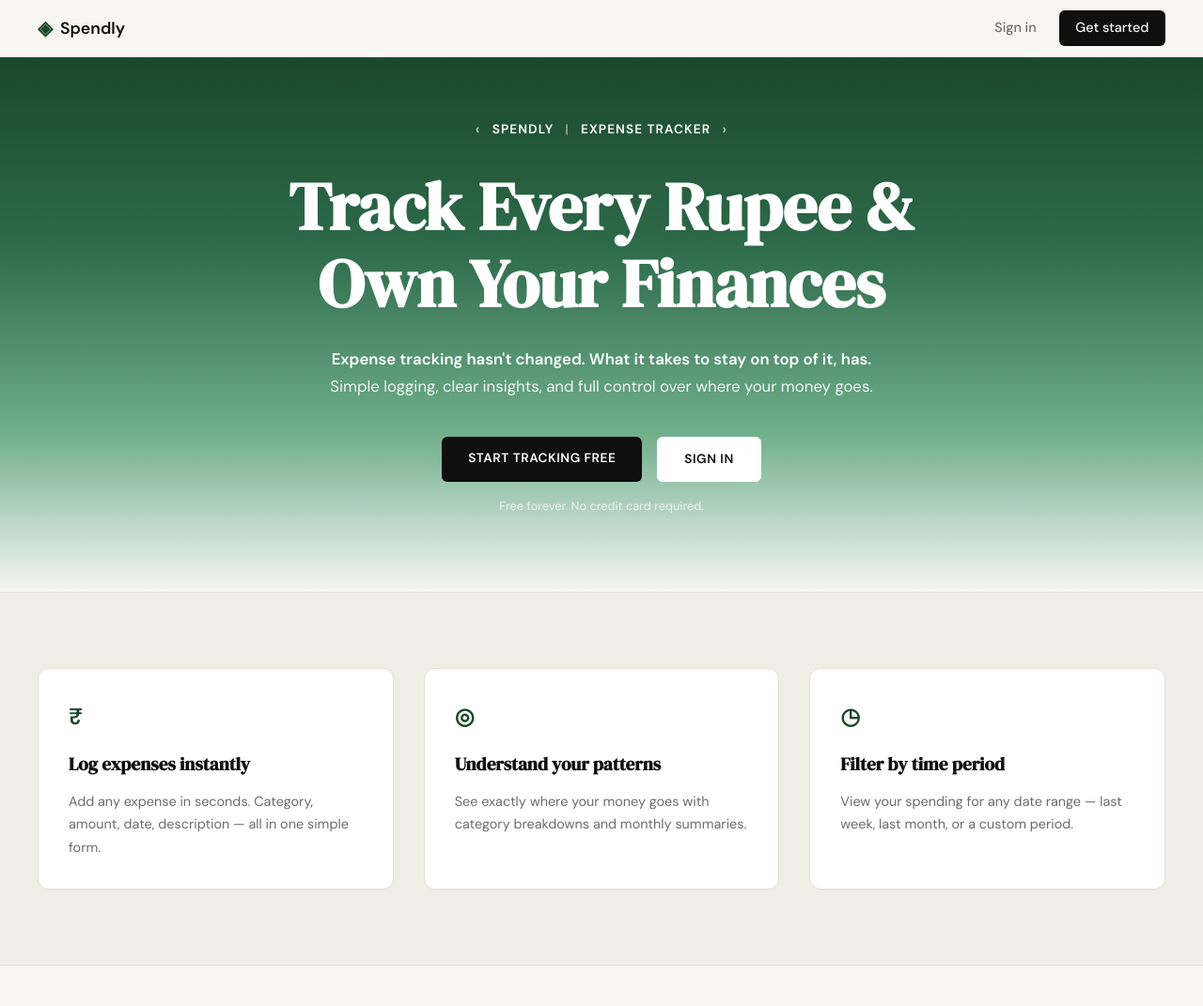
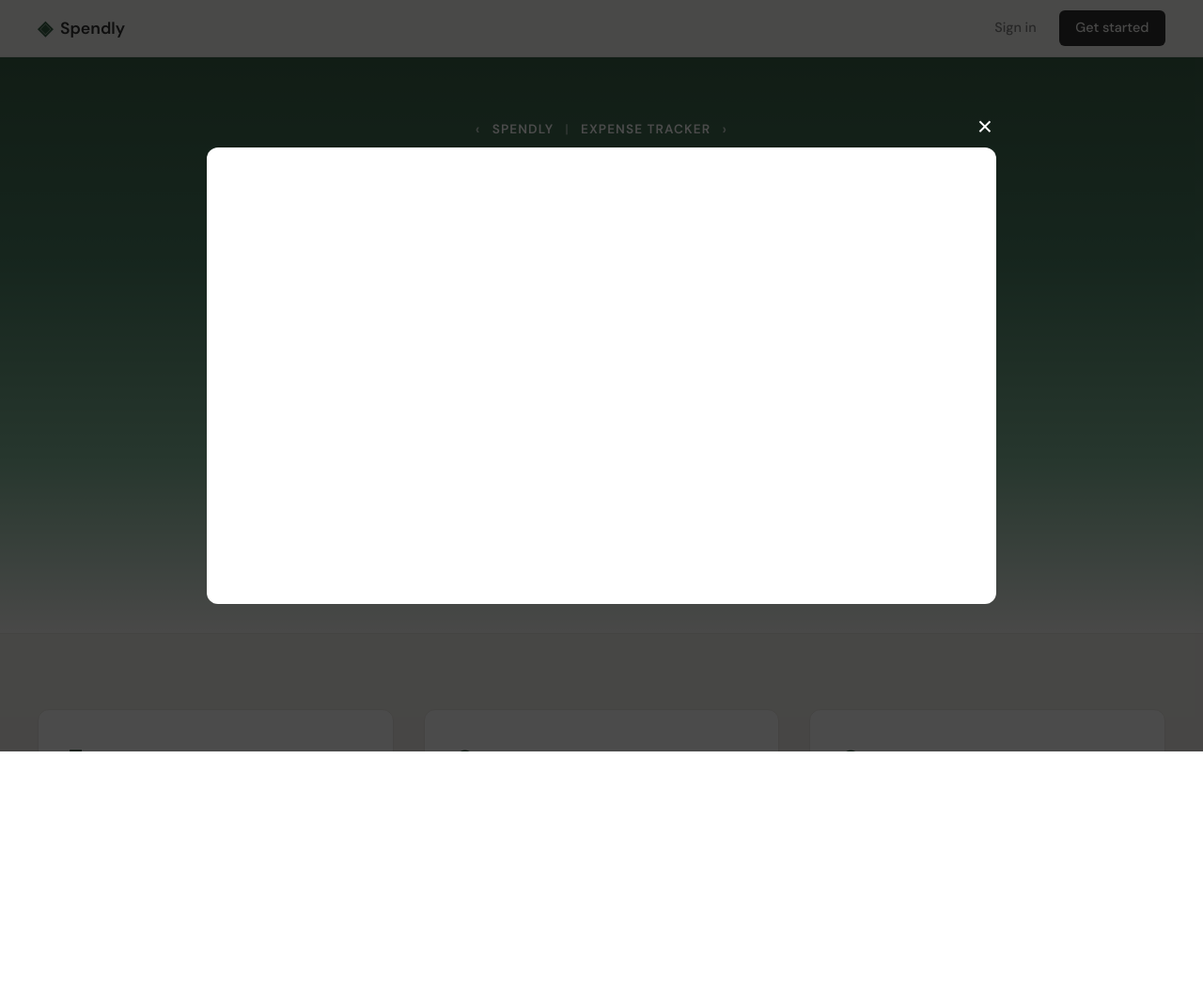
Before and after one commit to bansalpranjal758-lang/Spendly, a Flask app: page / in a window 1280 px wide. Shown: the top 1071 px of the page at 94% size. After the commit the page ends 800 px from the top, so only its background shows below. Run offline with Flask 3, Linux system fonts and the light colour scheme.

Commit message:
Landing: add how-it-works video modal

```diff
--- a/static/css/landing.css
+++ b/static/css/landing.css
@@ -96,3 +96,81 @@
     .hero-banner { padding: 3rem 1.25rem 3.5rem; }
     .hero-banner-actions { flex-direction: column; align-items: center; }
 }
+
+/* ------------------------------------------------------------------ */
+/* Hero video trigger + modal                                          */
+/* ------------------------------------------------------------------ */
+
+.hero-video-trigger {
+    display: inline-flex;
+    align-items: center;
+    gap: 0.5rem;
+    margin-top: 1.5rem;
+    background: none;
+    border: none;
+    color: #ffffff;
+    font-family: var(--font-body);
+    font-size: 0.9rem;
+    font-weight: 600;
+    cursor: pointer;
+    text-decoration: underline;
+    text-underline-offset: 3px;
+    opacity: 0.9;
+    transition: opacity 0.2s;
+}
+
+.hero-video-trigger:hover { opacity: 1; }
+
+.hero-video-trigger-icon {
+    font-size: 0.65rem;
+}
+
+.modal-overlay {
+    position: fixed;
+    inset: 0;
+    background: rgba(15, 15, 15, 0.75);
+    display: flex;
+    align-items: center;
+    justify-content: center;
+    padding: 2rem;
+    z-index: 1000;
+}
+
+.modal-box {
+    position: relative;
+    width: 100%;
+    max-width: 840px;
+    background: var(--paper-card);
+    border-radius: var(--radius-md);
+    padding: 1rem;
+}
+
+.modal-close {
+    position: absolute;
+    top: -2.5rem;
+    right: 0;
+    background: none;
+    border: none;
+    color: #ffffff;
+    font-size: 1.75rem;
+    line-height: 1;
+    cursor: pointer;
+    padding: 0.25rem;
+}
+
+.modal-video-wrapper {
+    position: relative;
+    width: 100%;
+    padding-bottom: 56.25%;
+    border-radius: var(--radius-sm);
+    overflow: hidden;
+}
+
+.modal-video-wrapper iframe {
+    position: absolute;
+    top: 0;
+    left: 0;
+    width: 100%;
+    height: 100%;
+    border: 0;
+}
--- a/templates/landing.html
+++ b/templates/landing.html
@@ -30,8 +30,27 @@
             <a href="{{ url_for('login') }}" class="btn-banner-secondary">Sign In</a>
         </div>
         <p class="hero-banner-caption">Free forever. No credit card required.</p>
+        <button type="button" class="hero-video-trigger" id="how-it-works-btn">
+            <span class="hero-video-trigger-icon">&#9654;</span> See how it works
+        </button>
     </div>
 </section>
+
+<div class="modal-overlay" id="video-modal-overlay" hidden>
+    <div class="modal-box">
+        <button type="button" class="modal-close" id="video-modal-close" aria-label="Close video">&times;</button>
+        <div class="modal-video-wrapper">
+            <iframe
+                id="video-modal-iframe"
+                src=""
+                title="How Spendly works"
+                frameborder="0"
+                allow="autoplay; encrypted-media; picture-in-picture"
+                allowfullscreen>
+            </iframe>
+        </div>
+    </div>
+</div>
 
 <section class="features">
     <div class="features-inner">
@@ -62,3 +81,40 @@
 </section>
 
 {% endblock %}
+
+{% block scripts %}
+<script>
+(function () {
+    var trigger = document.getElementById('how-it-works-btn');
+    var overlay = document.getElementById('video-modal-overlay');
+    var closeBtn = document.getElementById('video-modal-close');
+    var iframe = document.getElementById('video-modal-iframe');
+    var videoUrl = 'https://www.youtube.com/embed/dQw4w9WgXcQ';
+
+    function openModal() {
+        iframe.src = videoUrl + '?autoplay=1';
+        overlay.hidden = false;
+    }
+
+    function closeModal() {
+        overlay.hidden = true;
+        iframe.src = '';
+    }
+
+    trigger.addEventListener('click', openModal);
+    closeBtn.addEventListener('click', closeModal);
+
+    overlay.addEventListener('click', function (event) {
+        if (event.target === overlay) {
+            closeModal();
+        }
+    });
+
+    document.addEventListener('keydown', function (event) {
+        if (event.key === 'Escape' && !overlay.hidden) {
+            closeModal();
+        }
+    });
+})();
+</script>
+{% endblock %}
```
